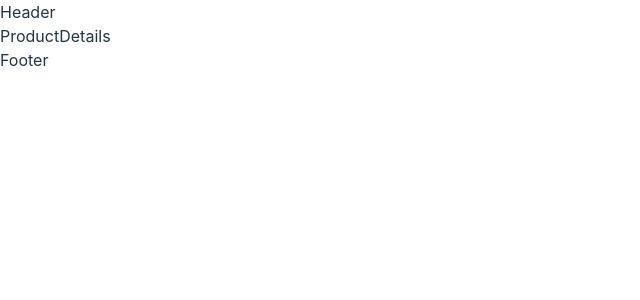
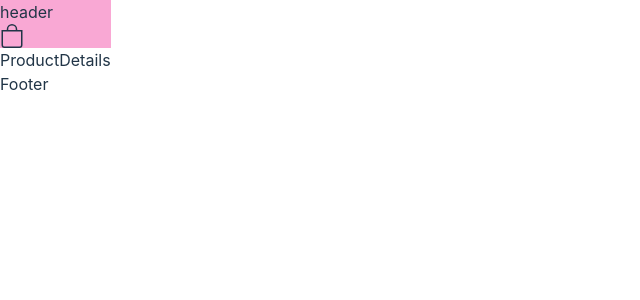
Before and after one commit to rashidikhaled/web_store, a React (Vite) app: page /product/1 in a window 1280 px wide. Shown: the top 300 px of the page, without its empty margins (0-640 px from the left). Built offline with nearby package versions, Linux system fonts and the light colour scheme; no server answers.

Commit message:
UseSidebar hook in Header Component

```diff
--- a/src/components/Header.jsx
+++ b/src/components/Header.jsx
@@ -1,7 +1,19 @@
 import React from "react";
+import { UseSidebar } from "../context/SidebarContext";
+import { BsBag } from "react-icons/bs";
 
 const Header = () => {
-  return <div>Header</div>;
+  const { isOpen, setIsOpen } = UseSidebar();
+  return (
+    <div className="bg-pink-300 w-full">
+      <div>header</div>
+      <div
+        onClick={() => setIsOpen(!isOpen)}
+        className="cursor-pointer flex relative">
+        <BsBag className="text-2xl" />
+      </div>
+    </div>
+  );
 };
 
 export default Header;
```
